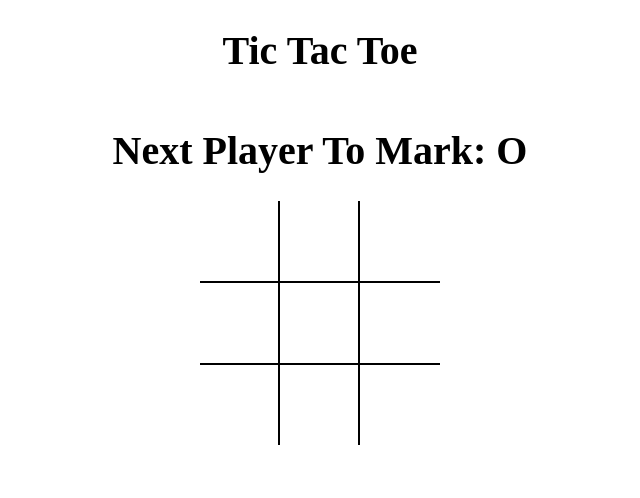
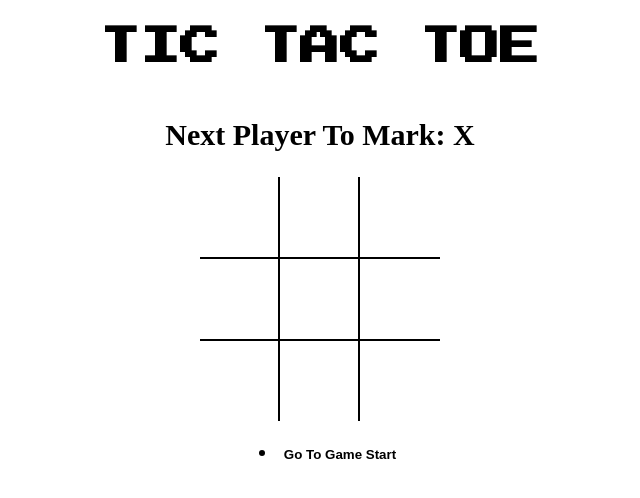
Before and after one commit to ST1LLWATER/tic-tac-toe, a React (Vite) app: page / in a window 1280 px wide. Shown: the top 498 px of the page, without its empty margins (320-960 px from the left). Built offline with nearby package versions, Linux system fonts and the light colour scheme.

Commit message:
Added Better Message Functionality

```diff
--- a/index.html
+++ b/index.html
@@ -1,6 +1,12 @@
 <!DOCTYPE html>
 <html>
   <head>
+    <link rel="preconnect" href="https://fonts.googleapis.com" />
+    <link rel="preconnect" href="https://fonts.gstatic.com" crossorigin />
+    <link
+      href="https://fonts.googleapis.com/css2?family=Press+Start+2P&display=swap"
+      rel="stylesheet"
+    />
     <title>React Parcel Micro App</title>
   </head>
   <body>
--- a/src/App.js
+++ b/src/App.js
@@ -1,41 +1,51 @@
 import React, { useCallback, useState } from "react";
 import Board from "./Components/Board";
+import History from "./Components/History";
+import StatusMessage from "./Components/StatusMessage";
 import calculateWinner from "./helper";
 
 import "./Styles/root.scss";
 
 function App() {
-  const [board, setBoard] = useState(Array(9).fill(null));
-  const [isXNext, setIsXNext] = useState(false);
+  const [history, setHistory] = useState([
+    { board: Array(9).fill(null), isXNext: true },
+  ]);
 
-  const winner = calculateWinner(board);
+  const [currentMove, setCurrentMove] = useState(0);
 
-  const message = winner
-    ? `Winner Is  ${winner}`
-    : `Next Player To Mark: ${isXNext ? "X" : "O"}`;
+  const current = history[currentMove];
+
+  const winner = calculateWinner(current.board);
 
   const handleSquareClick = (position) => {
-    if (board[position] || winner) {
+    if (current.board[position] || winner) {
       return;
     }
 
-    setBoard((prev) => {
-      return prev.map((square, pos) => {
+    setHistory((prev) => {
+      const last = prev[prev.length - 1];
+
+      const newBoard = last.board.map((square, pos) => {
         if (pos === position) {
-          return isXNext ? "X" : "O";
-        } else {
-          return square;
+          return last.isXNext ? "X" : "O";
         }
+        return square;
       });
+      return prev.concat({ board: newBoard, isXNext: !last.isXNext });
     });
-    setIsXNext(!isXNext);
+    setCurrentMove((prev) => prev + 1);
+  };
+
+  const moveTo = (move) => {
+    setCurrentMove(move);
   };
 
   return (
     <div className="app">
-      <h1>Tic Tac Toe</h1>
-      <h1>{message}</h1>
-      <Board board={board} handleSquareClick={handleSquareClick} />
+      <h1 className="title">TIC TAC TOE</h1>
+      <StatusMessage winner={winner} current={current} />
+      <Board board={current.board} handleSquareClick={handleSquareClick} />
+      <History history={history} moveTo={moveTo} currentMove={currentMove} />
     </div>
   );
 }
--- /dev/null
+++ b/src/Components/History.jsx
@@ -0,0 +1,27 @@
+import React from "react";
+
+const History = ({ history, moveTo, currentMove }) => {
+  return (
+    <ul>
+      {history.map((_, move) => {
+        return (
+          <li key={move}>
+            <button
+              style={{
+                fontWeight: move === currentMove ? "bold" : "normal",
+              }}
+              type="submit"
+              onClick={() => {
+                moveTo(move);
+              }}
+            >
+              {move === 0 ? "Go To Game Start" : `Go To Move #${move}`}
+            </button>
+          </li>
+        );
+      })}
+    </ul>
+  );
+};
+
+export default History;
--- /dev/null
+++ b/src/Components/StatusMessage.jsx
@@ -0,0 +1,21 @@
+import React from "react";
+
+const StatusMessage = ({ winner, current }) => {
+  //   const message = winner
+  //     ? `Winner Is  ${winner}`
+  //     : `Next Player To Mark: ${current.isXNext ? "X" : "O"}`;
+  const noMovesLeft = current.board.every((el) => el !== null);
+  return (
+    <div>
+      <h2>
+        {winner && `Winner Is  ${winner}`}
+        {!winner &&
+          !noMovesLeft &&
+          `Next Player To Mark: ${current.isXNext ? "X" : "O"}`}
+        {!winner && noMovesLeft && "X And O Tied Bruh"}
+      </h2>
+    </div>
+  );
+};
+
+export default StatusMessage;
--- a/src/Styles/root.scss
+++ b/src/Styles/root.scss
@@ -41,3 +41,7 @@
     }
   }
 }
+
+.title {
+  font-family: "Press Start 2P", cursive;
+}
```
